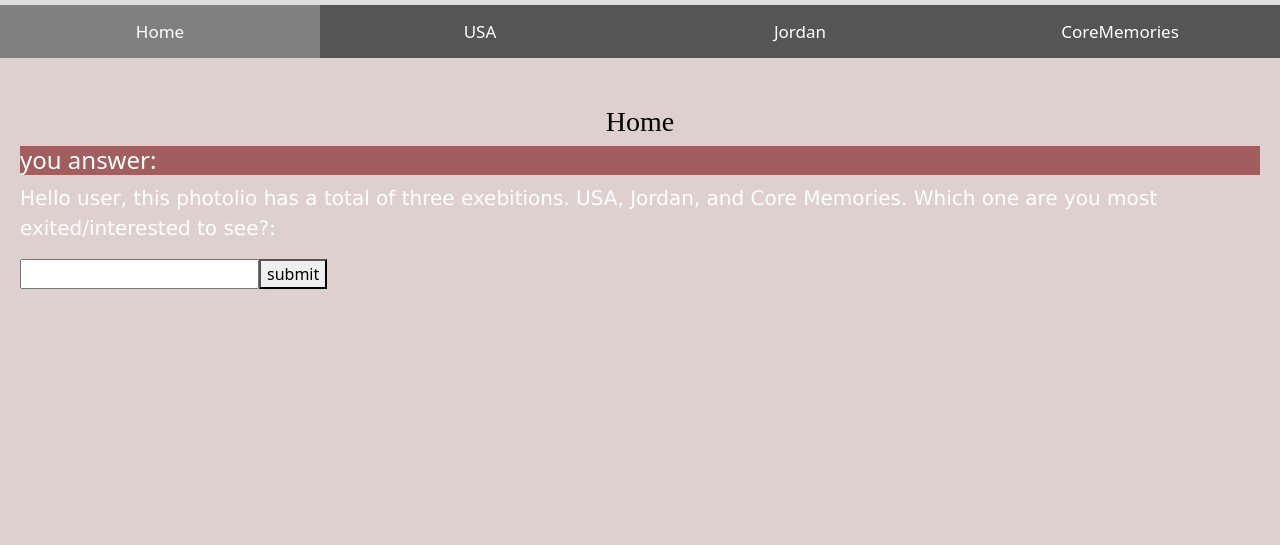
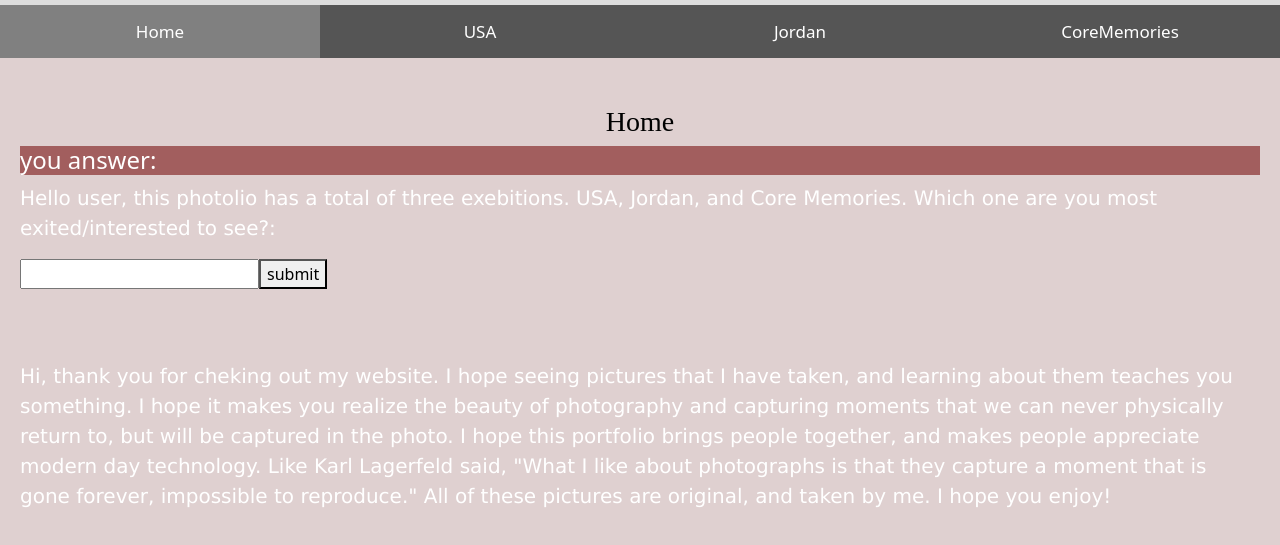
Before and after one commit to imanrimawi/photolio, a plain HTML site: page index.html in a window 1280 px wide. Shown: the part 165-710 px from the top of the page. Drawn offline with nearby package versions, Linux system fonts and the light colour scheme.

Commit message:
added some writting to the home page, as well as gathering pictures that I want to include

```diff
--- a/index.html
+++ b/index.html
@@ -104,8 +104,14 @@ body, html {
 </script>
 </head>
 <body>
+
 <h4 id="heading" style="background-color:rgb(162, 94, 94)">you answer:</h1>
 <p>Hello user, this photolio has a total of three exebitions. USA, Jordan, and Core Memories. Which one are you most exited/interested to see?: </p><input id="textbox" type="text"><button onclick="hello();">submit</button>
+
+<br></br>
+<br></br>
+
+<p>Hi, thank you for cheking out my website. I hope seeing pictures that I have taken, and learning about them teaches you something. I hope it makes you realize the beauty of photography and capturing moments that we can never physically return to, but will be captured in the photo. I hope this portfolio brings people together, and makes people appreciate modern day technology. Like Karl Lagerfeld said, "What I like about photographs is that they capture a moment that is gone forever, impossible to reproduce." All of these pictures are original, and taken by me. I hope you enjoy!</p>
 
 </body>
 </html>
```
